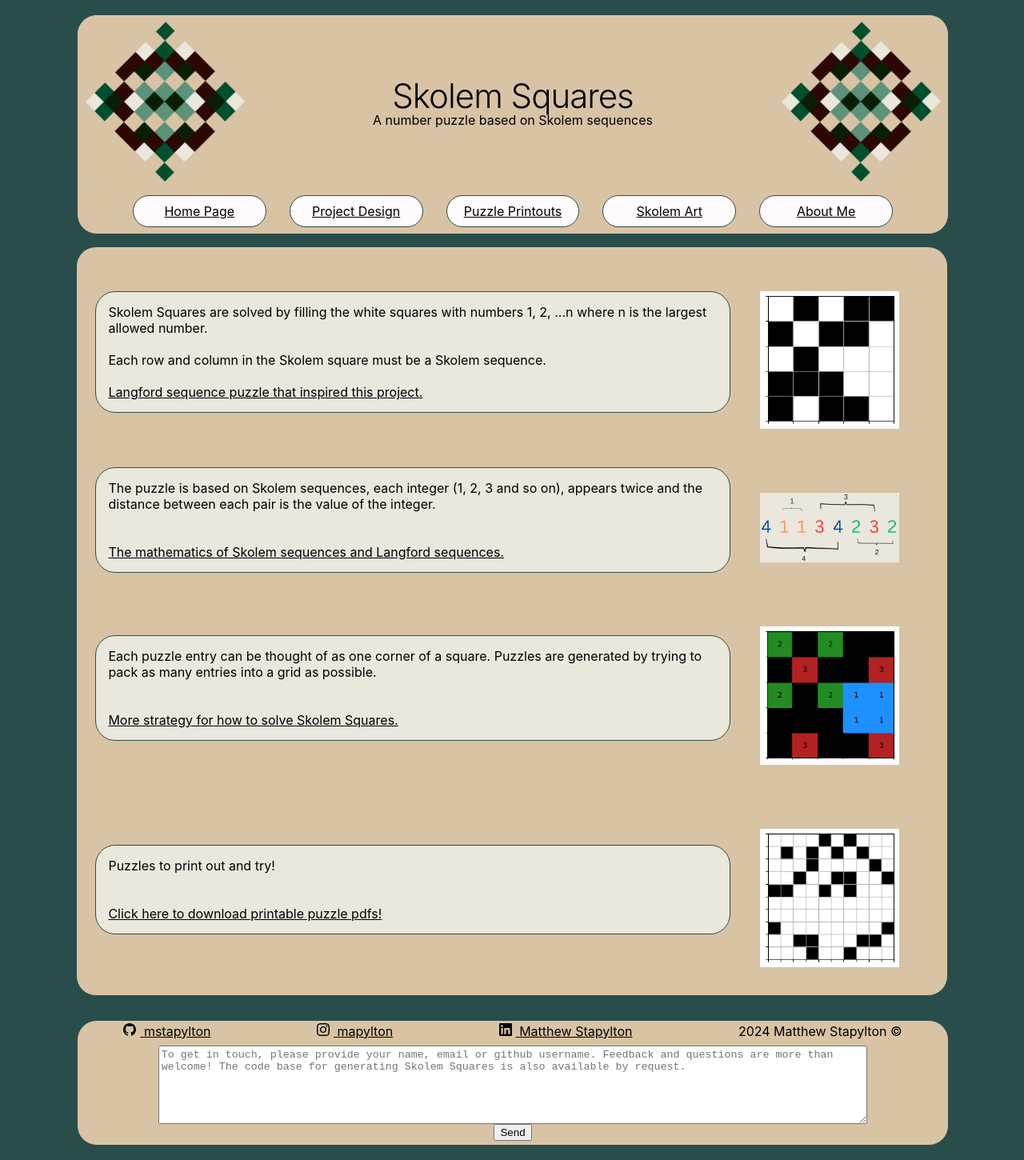
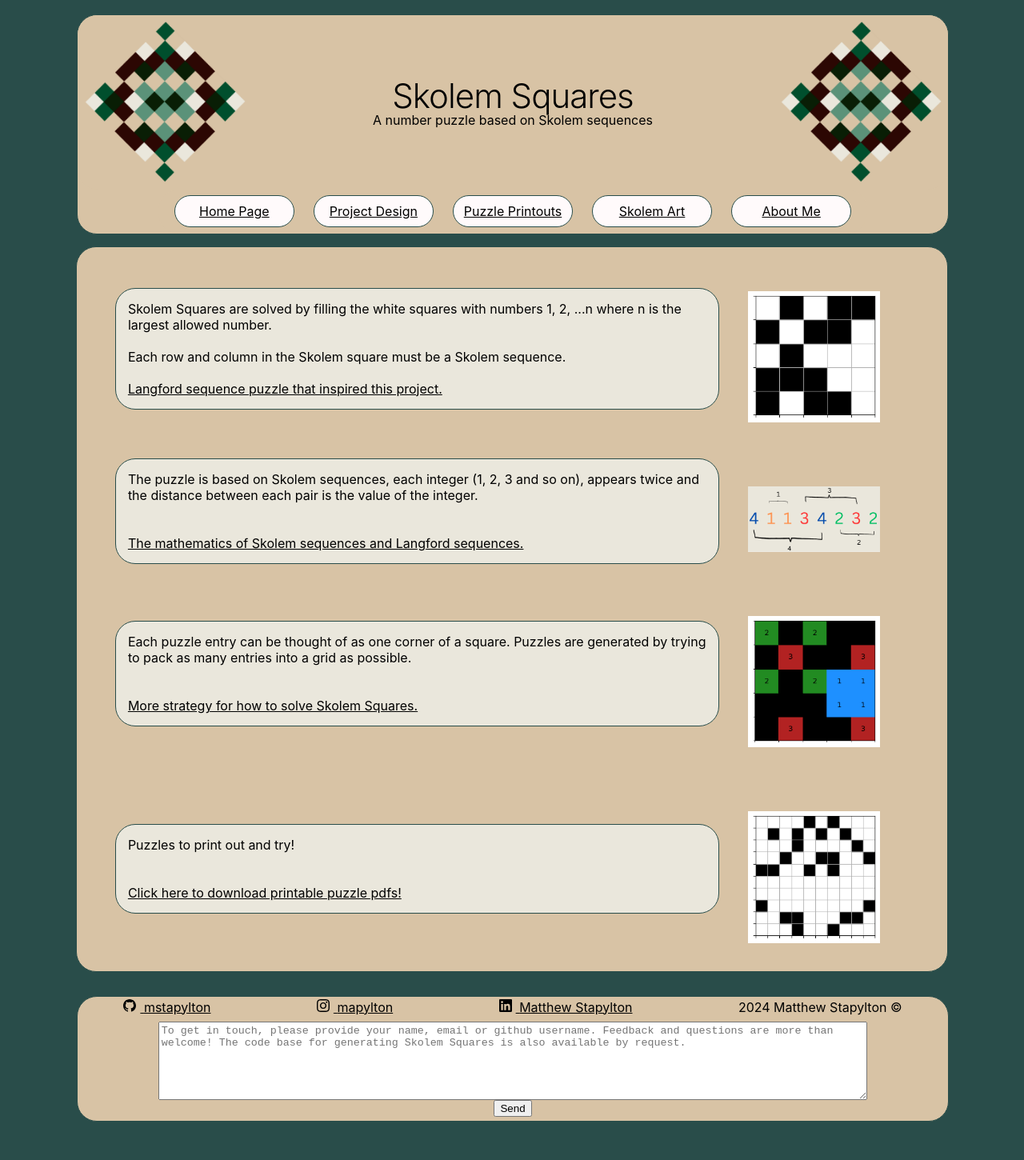
Before and after one commit to skolem-squares/skolem-squares.github.io, a Jekyll site: the page built from index.markdown, in a window 1280 px wide. Shown: the whole page at 80% size. Built offline with Jekyll 4.4.1, drawn with Linux system fonts in a browser that asks for light colours; after the commit the page ends 1420 px from its top, so only the background shows below that.

Commit message:
more formatting changes

```diff
--- a/_sass/minima/_layout.scss
+++ b/_sass/minima/_layout.scss
@@ -128,9 +128,10 @@ height: 100%;
 .site-nav {
   display: flex;
   flex-direction: row;
+  align-items: center;
   justify-content: space-around;
   background-color: $wrapper_color;
-  width: 90%;
+  width: 80%;
   padding: .25 * $spacing-unit;
 
 }
@@ -347,7 +348,7 @@ height: 100%;
   align-items: center;
   justify-content: center;
   flex-wrap: nowrap;
-  width: 100%;
+  width: 95%;
   //margin: .5 * $spacing-unit;
 
   //padding: .2 * $spacing-unit;
```
Also changed, not shown: 4 other files.
